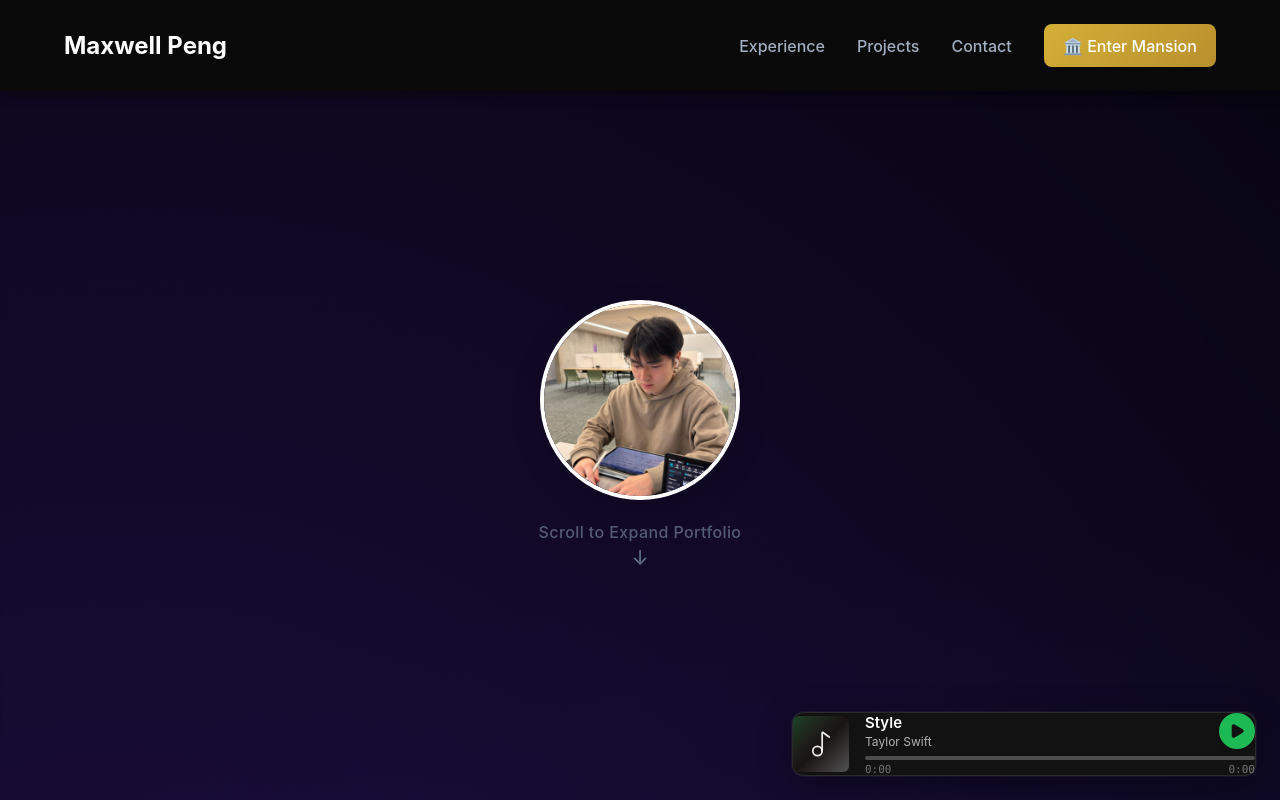
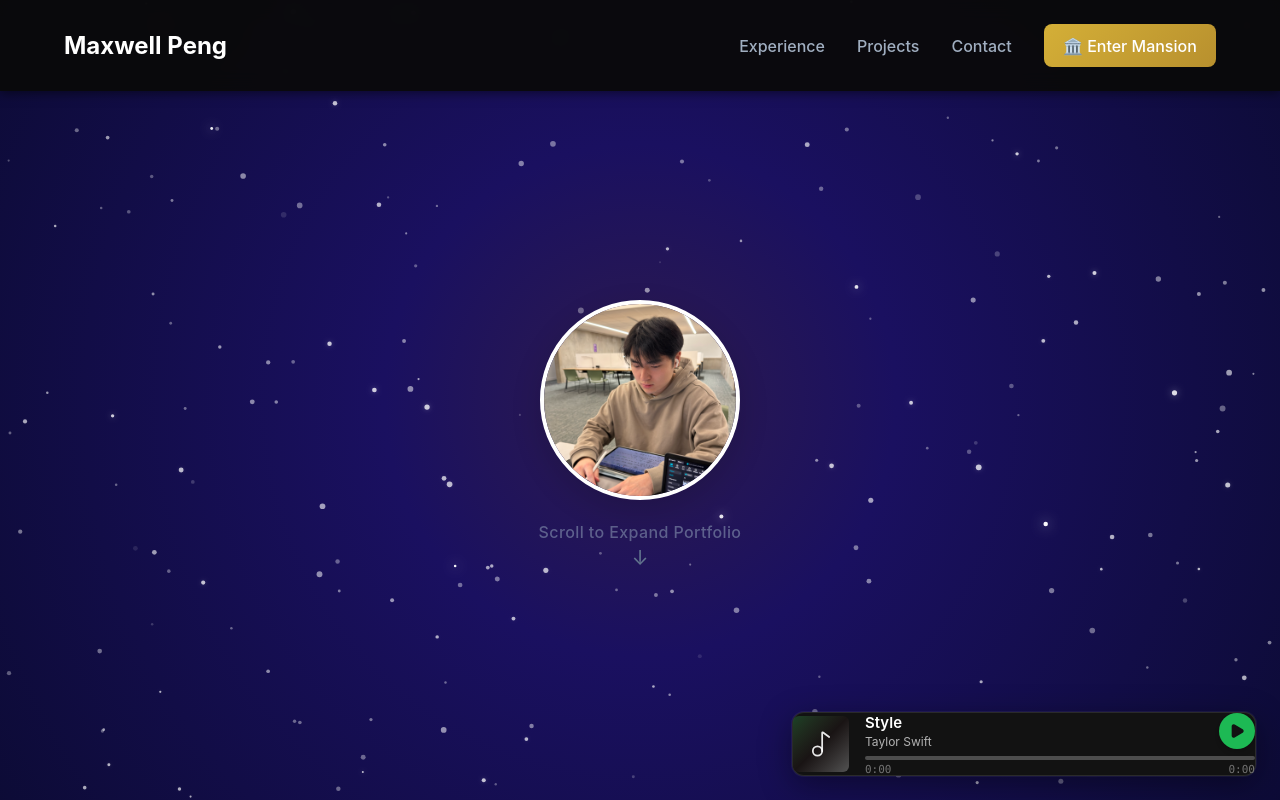
Before and after one commit to thecodemonki/LottoMax, a React (Vite) app: page / in a window 1280 px wide. Shown: the top 800 px of the page. Built offline with nearby package versions, Linux system fonts and the light colour scheme.

Commit message:
nebula background, stars gleaming animation

```diff
--- a/src/components/Stars.jsx
+++ b/src/components/Stars.jsx
@@ -1,30 +1,170 @@
-import { useMemo } from 'react';
+import React, { useEffect, useRef } from 'react';
 
-export default function Stars() {
-  const stars = useMemo(() => {
-    return Array.from({ length: 100 }, (_, i) => ({
-      id: i,
-      left: `${Math.random() * 100}%`,
-      top: `${Math.random() * 100}%`,
-      animationDelay: `${Math.random() * 3}s`,
-      animationDuration: `${2 + Math.random() * 2}s`
-    }));
+const Stars = () => {
+  const canvasRef = useRef(null);
+
+  useEffect(() => {
+    const canvas = canvasRef.current;
+    const ctx = canvas.getContext('2d');
+    let animationFrameId;
+
+    let width = window.innerWidth;
+    let height = window.innerHeight;
+
+    const resize = () => {
+      width = window.innerWidth;
+      height = window.innerHeight;
+      canvas.width = width;
+      canvas.height = height;
+    };
+
+    window.addEventListener('resize', resize);
+    resize();
+
+    // Star Class
+    class Star {
+      constructor() {
+        this.x = Math.random() * width;
+        this.y = Math.random() * height;
+        this.size = Math.random() * 2 + 1; // 1px to 3px
+        this.baseAlpha = Math.random() * 0.3 + 0.1;
+        this.alpha = this.baseAlpha;
+        this.blinkSpeed = (Math.random() * 0.015) + 0.005; // speed of fade (roughly 1s to 4s)
+        this.direction = Math.random() > 0.5 ? 1 : -1;
+        this.maxAlpha = Math.random() * 0.5 + 0.5; // up to 1
+      }
+
+      update() {
+        this.alpha += this.blinkSpeed * this.direction;
+        if (this.alpha >= this.maxAlpha) {
+          this.direction = -1;
+          this.alpha = this.maxAlpha;
+        } else if (this.alpha <= this.baseAlpha) {
+          this.direction = 1;
+          this.alpha = this.baseAlpha;
+        }
+      }
+
+      draw() {
+        ctx.beginPath();
+        ctx.arc(this.x, this.y, this.size, 0, Math.PI * 2);
+        ctx.fillStyle = `rgba(255, 255, 255, ${this.alpha})`;
+        // Expanding glow effect at peak brightness
+        const glowFactor = Math.max(0, this.alpha - 0.6) / 0.4; // 0 to 1 as alpha goes from 0.6 to 1.0
+        ctx.shadowBlur = glowFactor * 12; // Blur radius expands slightly
+        ctx.shadowColor = `rgba(255, 255, 255, ${glowFactor * 0.8})`;
+        ctx.fill();
+        ctx.shadowBlur = 0; // reset
+      }
+    }
+
+    // Shooting Star Class
+    class ShootingStar {
+      constructor() {
+        this.reset();
+        this.active = false;
+        this.timer = Math.random() * 240 + 360; // 6-10 seconds at 60fps (360-600 frames)
+      }
+
+      reset() {
+        this.x = Math.random() * width;
+        this.y = -50;
+        this.length = Math.random() * 80 + 40;
+        // Diagonal streak
+        this.speedX = (Math.random() * 4 + 4) * (Math.random() > 0.5 ? 1 : -1);
+        this.speedY = Math.random() * 4 + 4;
+        this.opacity = 1;
+        this.active = true;
+      }
+
+      update() {
+        if (!this.active) {
+          this.timer--;
+          if (this.timer <= 0) {
+            this.reset();
+            this.timer = Math.random() * 240 + 360; // Reset timer for next shooting star (6-10s)
+          }
+          return;
+        }
+
+        this.x += this.speedX;
+        this.y += this.speedY;
+        this.opacity -= 0.015;
+
+        if (this.opacity <= 0 || this.x < -100 || this.x > width + 100 || this.y > height + 100) {
+          this.active = false;
+        }
+      }
+
+      draw() {
+        if (!this.active) return;
+        ctx.beginPath();
+        ctx.moveTo(this.x, this.y);
+        ctx.lineTo(this.x - this.speedX * 5, this.y - this.speedY * 5); // Trailing effect
+        ctx.strokeStyle = `rgba(255, 255, 255, ${this.opacity})`;
+        ctx.lineWidth = 2;
+        ctx.shadowBlur = 5;
+        ctx.shadowColor = `rgba(255, 255, 255, ${this.opacity})`;
+        ctx.stroke();
+        ctx.shadowBlur = 0; // reset
+      }
+    }
+
+    const starsArray = Array.from({ length: 200 }, () => new Star());
+    const shootingStar = new ShootingStar();
+
+    const drawBackground = () => {
+      // Create radial gradient for base layer
+      // #0a0a2e at edges fading to #1a1060 in the center with a soft warm #2d1b4e core glow
+      const cx = width / 2;
+      const cy = height / 2;
+      const maxRadius = Math.max(width, height) / 1.5;
+
+      const gradient = ctx.createRadialGradient(cx, cy, 0, cx, cy, maxRadius);
+      gradient.addColorStop(0, '#2d1b4e');   // Core glow
+      gradient.addColorStop(0.3, '#1a1060'); // Inner mid
+      gradient.addColorStop(1, '#0a0a2e');   // Edges
+
+      ctx.fillStyle = gradient;
+      ctx.fillRect(0, 0, width, height);
+    };
+
+    const render = () => {
+      drawBackground();
+
+      starsArray.forEach(star => {
+        star.update();
+        star.draw();
+      });
+
+      shootingStar.update();
+      shootingStar.draw();
+
+      animationFrameId = requestAnimationFrame(render);
+    };
+
+    render();
+
+    return () => {
+      window.removeEventListener('resize', resize);
+      cancelAnimationFrame(animationFrameId);
+    };
   }, []);
 
   return (
-    <div className="stars">
-      {stars.map(star => (
-        <div
-          key={star.id}
-          className="star"
-          style={{
-            left: star.left,
-            top: star.top,
-            animationDelay: star.animationDelay,
-            animationDuration: star.animationDuration
-          }}
-        />
-      ))}
-    </div>
+    <canvas
+      ref={canvasRef}
+      style={{
+        position: 'fixed',
+        top: 0,
+        left: 0,
+        width: '100vw',
+        height: '100vh',
+        zIndex: -1,
+        pointerEvents: 'none' // Ensure clicks pass through to content
+      }}
+    />
   );
-}
+};
+
+export default Stars;
--- a/src/pages/Home.jsx
+++ b/src/pages/Home.jsx
@@ -4,10 +4,12 @@ import '../styles/Home.css';
 import { experienceData, projectsData } from '../data/content';
 import ScrollExpandMedia from '../components/ui/scroll-expansion-hero';
 import { GlowCard } from '../components/ui/spotlight-card';
+import Stars from '../components/Stars';
 
 function Home() {
   return (
     <div className="portfolio-container">
+      <Stars />
       {/* Navigation */}
       <nav className="navbar">
         <div className="nav-brand">Maxwell Peng</div>
--- a/src/styles/Home.css
+++ b/src/styles/Home.css
@@ -28,61 +28,11 @@ body {
   -webkit-font-smoothing: antialiased;
   -moz-osx-font-smoothing: grayscale;
   color: #e0e6ed;
-  background:
-    radial-gradient(circle at 10% 20%, rgba(45, 20, 100, 0.6), transparent 40%),
-    radial-gradient(circle at 80% 40%, rgba(20, 45, 120, 0.6), transparent 50%),
-    radial-gradient(circle at 40% 80%, rgba(85, 20, 85, 0.5), transparent 50%),
-    radial-gradient(circle at 90% 90%, rgba(25, 75, 130, 0.5), transparent 40%),
-    #030308;
+  background: transparent;
   min-height: 100vh;
   overflow-y: auto;
   overflow-x: hidden;
   position: relative;
-}
-
-.portfolio-container::before {
-  content: "";
-  position: fixed;
-  top: 0; left: 0; right: 0; bottom: 0;
-  background-image:
-    radial-gradient(1px 1px at 25px 5px, rgba(255,255,255,0.8), transparent),
-    radial-gradient(1.5px 1.5px at 50px 25px, rgba(255,255,255,0.9), transparent),
-    radial-gradient(1px 1px at 125px 20px, rgba(255,255,255,0.6), transparent),
-    radial-gradient(2px 2px at 250px 75px, rgba(200,220,255,0.9), transparent),
-    radial-gradient(1px 1px at 75px 125px, rgba(255,255,255,1), transparent),
-    radial-gradient(1.5px 1.5px at 150px 150px, rgba(255,255,255,0.7), transparent),
-    radial-gradient(2px 2px at 225px 10px, rgba(255,255,255,0.9), transparent),
-    radial-gradient(1px 1px at 295px 185px, rgba(255,255,255,0.8), transparent),
-    radial-gradient(1.5px 1.5px at 300px 300px, rgba(160, 200, 255, 0.9), transparent),
-    radial-gradient(1px 1px at 10px 180px, rgba(255,255,255,0.8), transparent),
-    radial-gradient(2px 2px at 180px 250px, rgba(160, 200, 255, 1), transparent),
-    radial-gradient(1.5px 1.5px at 350px 50px, rgba(255,255,255,0.7), transparent),
-    radial-gradient(1px 1px at 380px 380px, rgba(255,255,255,0.8), transparent);
-  background-size: 400px 400px;
-  z-index: -1;
-  animation: cosmicTwinkle 8s linear infinite alternate;
-}
-
-.portfolio-container::after {
-  content: "";
-  position: fixed;
-  top: 0; left: 0; right: 0; bottom: 0;
-  background-image:
-    radial-gradient(1px 1px at 15px 15px, rgba(255,255,255,0.5), transparent),
-    radial-gradient(1.5px 1.5px at 80px 45px, rgba(180,210,255,0.6), transparent),
-    radial-gradient(1px 1px at 195px 90px, rgba(255,255,255,0.5), transparent),
-    radial-gradient(2px 2px at 320px 130px, rgba(255,255,255,0.7), transparent),
-    radial-gradient(1px 1px at 45px 220px, rgba(255,255,255,0.6), transparent),
-    radial-gradient(1.5px 1.5px at 200px 200px, rgba(255,255,255,0.5), transparent),
-    radial-gradient(2px 2px at 85px 330px, rgba(180,210,255,0.6), transparent);
-  background-size: 350px 350px;
-  z-index: -1;
-  animation: cosmicTwinkle 12s linear infinite alternate-reverse;
-}
-
-@keyframes cosmicTwinkle {
-  0% { opacity: 0.6; }
-  100% { opacity: 1; }
 }
 
 /* Navigation */
```
